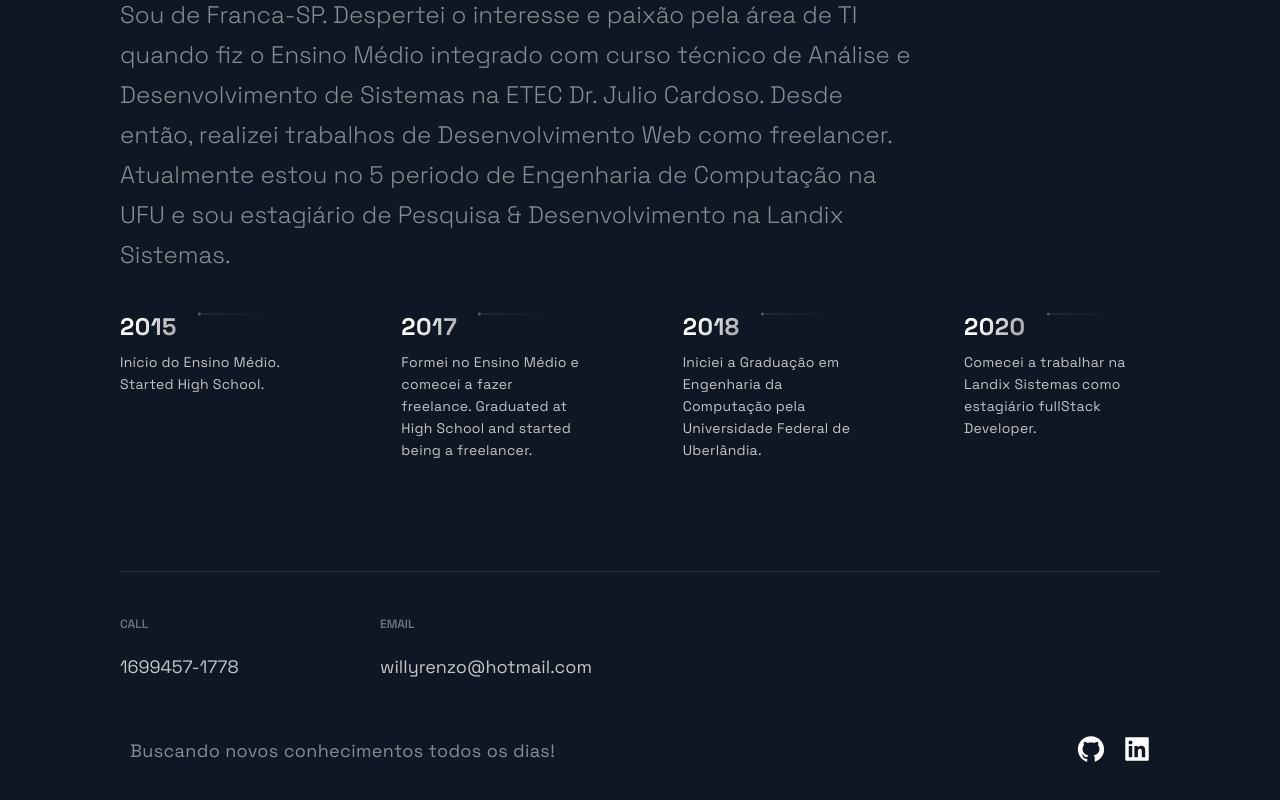
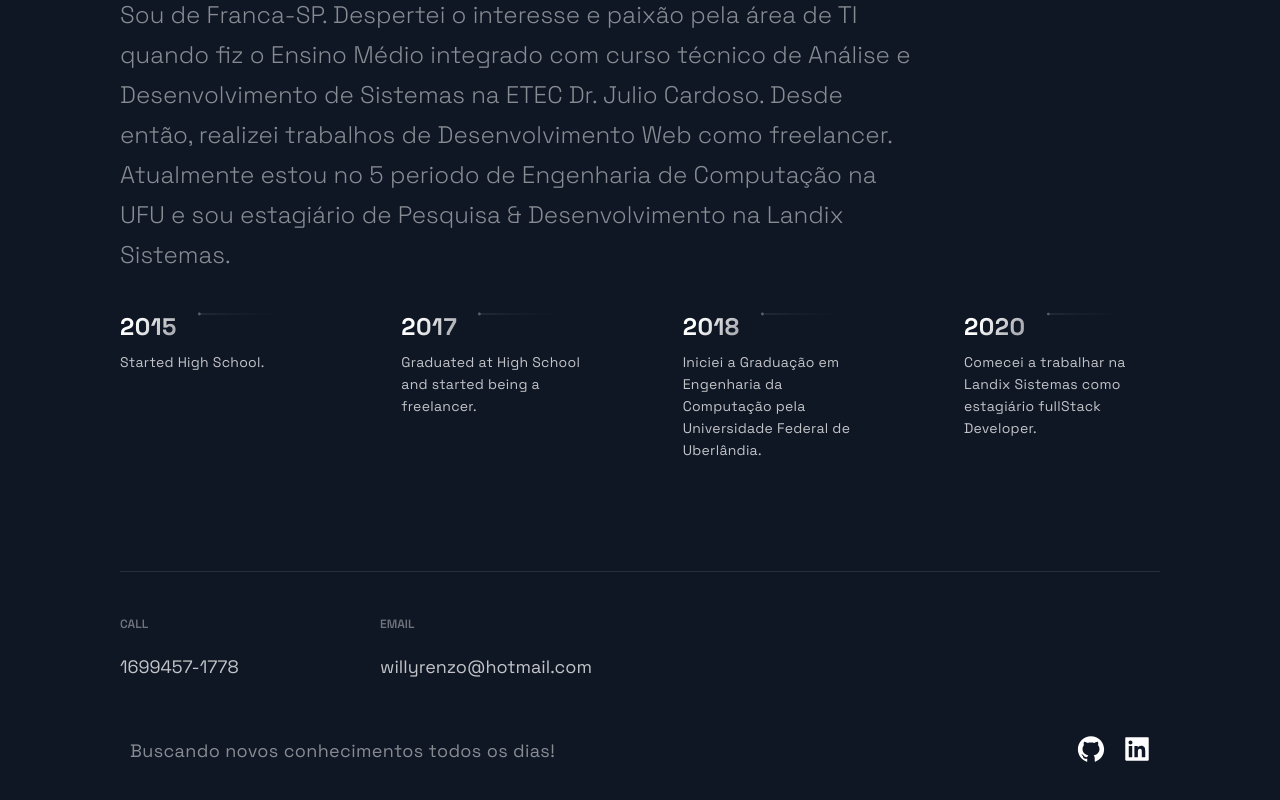
Before and after one commit to WillyRenzo/myportfolio, a Next.js app: page / in a window 1280 px wide. Shown: the part 1876-2676 px from the top of the page. Built offline with nearby package versions, Linux system fonts and the light colour scheme.

Commit message:
fix: fixing timeline

```diff
--- a/src/constants/constants.js
+++ b/src/constants/constants.js
@@ -38,8 +38,8 @@ export const projects = [
 ];
 
 export const TimeLineData = [
-  { year: 2015, text: 'Início do Ensino Médio. Started High School.', },
-  { year: 2017, text: 'Formei no Ensino Médio e comecei a fazer freelance. Graduated at High School and started being a freelancer.', },
+  { year: 2015, text: 'Started High School.', },
+  { year: 2017, text: 'Graduated at High School and started being a freelancer.', },
   { year: 2018, text: 'Iniciei a Graduação em Engenharia da Computação pela Universidade Federal de Uberlândia.', },
   { year: 2020, text: 'Comecei a trabalhar na Landix Sistemas como estagiário fullStack Developer.', },
 ];
```
